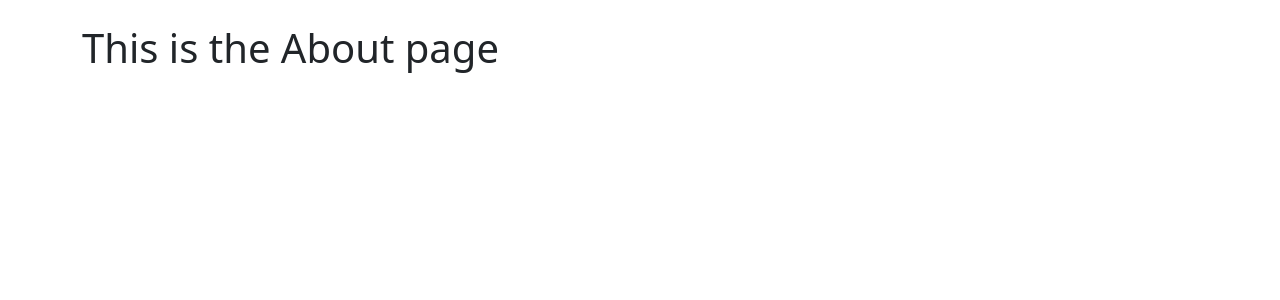
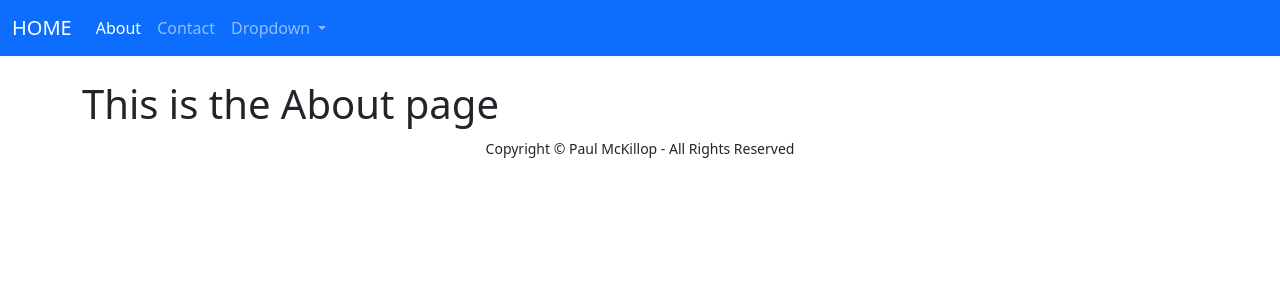
Before and after one commit to pgmckillop/django_photos, a Django app: page /about/ in a window 1280 px wide. Shown: the top 300 px of the page. Run offline with Django 4.2, Linux system fonts and the light colour scheme.

Commit message:
Navbar complete

```diff
--- a/site_project/pages/templates/pages/layout.html
+++ b/site_project/pages/templates/pages/layout.html
@@ -7,12 +7,45 @@
     <link href="https://cdn.jsdelivr.net/npm/bootstrap@5.3.2/dist/css/bootstrap.min.css" rel="stylesheet" integrity="sha384-T3c6CoIi6uLrA9TneNEoa7RxnatzjcDSCmG1MXxSR1GAsXEV/Dwwykc2MPK8M2HN" crossorigin="anonymous">
   </head>
   <body>
+    <nav class="navbar navbar-expand-lg bg-primary" data-bs-theme="dark">
+  <div class="container-fluid">
+    <a class="navbar-brand" href="{% url 'index' %}">HOME</a>
+    <button class="navbar-toggler" type="button" data-bs-toggle="collapse" data-bs-target="#navbarSupportedContent" aria-controls="navbarSupportedContent" aria-expanded="false" aria-label="Toggle navigation">
+      <span class="navbar-toggler-icon"></span>
+    </button>
+    <div class="collapse navbar-collapse" id="navbarSupportedContent">
+      <ul class="navbar-nav me-auto mb-2 mb-lg-0">
+        <li class="nav-item">
+          <a class="nav-link active" aria-current="page" href="{% url 'about' %}">About</a>
+        </li>
+        <li class="nav-item">
+          <a class="nav-link" href="{% url 'contact' %}">Contact</a>
+        </li>
+        <li class="nav-item dropdown">
+          <a class="nav-link dropdown-toggle" href="#" role="button" data-bs-toggle="dropdown" aria-expanded="false">
+            Dropdown
+          </a>
+          <ul class="dropdown-menu">
+            <li><a class="dropdown-item" href="https:\\docs.python.org/3/" target="_blank">Python Docs</a></li>
+            <li><a class="dropdown-item" href="https:\\djangoproject.com/" target="_blank">Django home</a></li>
+            <li><hr class="dropdown-divider"></li>
+            <li><a class="dropdown-item" href="https://iwcollege.ac.uk/" target="_blank">Isle of Wight College</a></li>
+          </ul>
+        </li>
+      </ul>
+    </div>
+  </div>
+</nav>
 
     <div class="container">
         {% block content %}
         {% endblock %}
     </div>
 
+    <div style="text-align:center">
+      <small >Copyright &copy; Paul McKillop - All Rights Reserved</small>
+    </div>
+
     <script src="https://cdn.jsdelivr.net/npm/bootstrap@5.3.2/dist/js/bootstrap.bundle.min.js" integrity="sha384-C6RzsynM9kWDrMNeT87bh95OGNyZPhcTNXj1NW7RuBCsyN/o0jlpcV8Qyq46cDfL" crossorigin="anonymous"></script>
   </body>
 </html>
```
